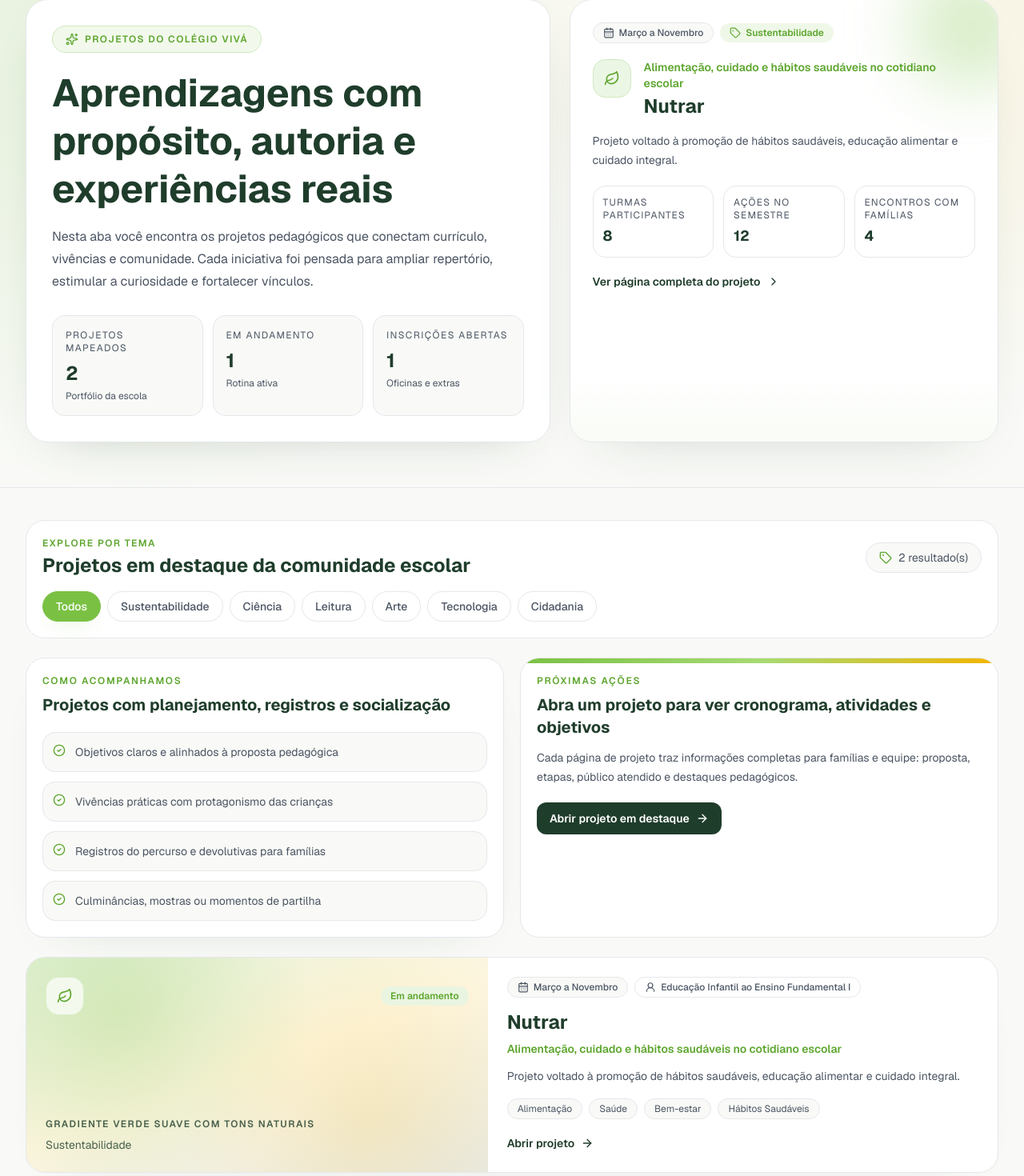
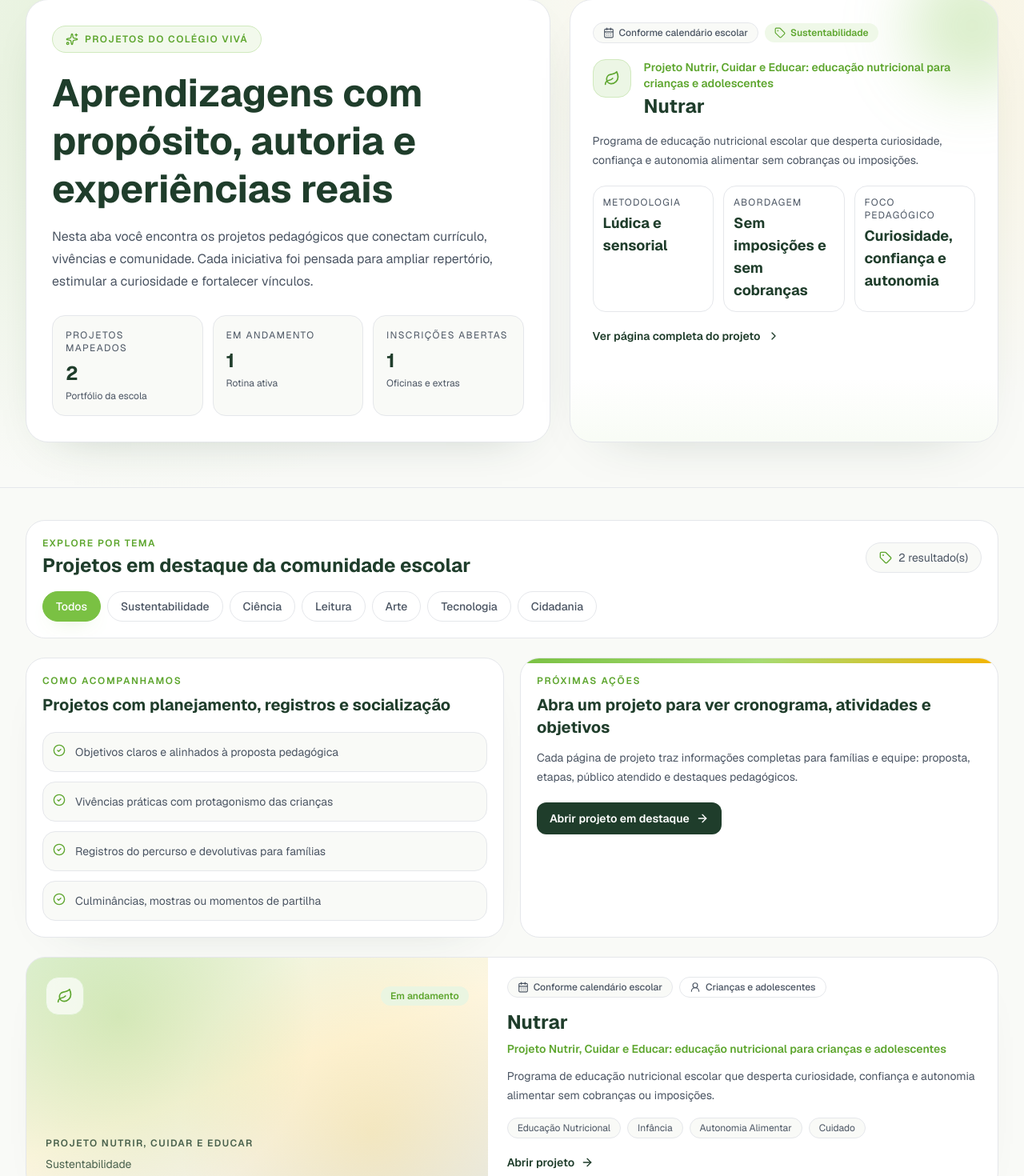
Before and after one commit to DiiasDev/site-colegio-viva, a Next.js app: page /projetos in a window 1280 px wide. Shown: the part 439-1909 px from the top of the page at 80% size. Built offline with nearby package versions, Linux system fonts and the light colour scheme.

Commit message:
fix: trazendo informações verdadeiras

```diff
--- a/src/components/about/LocalMap.tsx
+++ b/src/components/about/LocalMap.tsx
@@ -5,8 +5,8 @@ import { ArrowUpRight, Clock3, MapPin, Navigation, Phone } from "lucide-react";
 
 const SCHOOL_LOCATION = {
   name: "Colégio Vivá",
-  addressLine1: "Endereço completo da escola",
-  addressLine2: "Hortolândia - SP",
+  addressLine1: "Rua Santa Gertrudes, 1978 - Bela Vista IV",
+  addressLine2: "Cosmópolis - SP, 13150-312",
   // coordinates: "-22.6517666, -47.1860287",
   visitHours: "Seg a Sex • 7h às 17:30",
   phoneLabel: "(19) 99127-8346",
--- a/src/components/contact/Cabecalho.tsx
+++ b/src/components/contact/Cabecalho.tsx
@@ -51,6 +51,7 @@ export default function Cabecalho({
 }: CabecalhoProps) {
   const pathname = usePathname();
   const breadcrumb = breadcrumbOverride ?? getBreadcrumbLabels(pathname);
+  const pathSegments = (pathname ?? "/").split("/").filter(Boolean);
   const currentTitle = title ?? breadcrumb[breadcrumb.length - 1] ?? "Página";
   const currentBadge = badge ?? (breadcrumb.length > 1 ? breadcrumb[breadcrumb.length - 2] ?? "Página" : "Página");
 
@@ -81,7 +82,8 @@ export default function Cabecalho({
           <p className="mt-3 flex flex-wrap items-center justify-center gap-x-2 text-xs font-medium uppercase tracking-[0.2em] text-white/85 sm:text-sm">
             {breadcrumb.map((item, index) => {
               const isLast = index === breadcrumb.length - 1;
-              const href = index === 0 ? "/" : null;
+              const href =
+                isLast || index > pathSegments.length ? null : index === 0 ? "/" : `/${pathSegments.slice(0, index).join("/")}`;
 
               return (
                 <span key={`${item}-${index}`} className="inline-flex items-center">
--- a/src/components/projects/projectsData.tsx
+++ b/src/components/projects/projectsData.tsx
@@ -52,57 +52,60 @@ export const pData: ProjectData[] = [
     id: 1,
     slug: "nutrar",
     titulo: "Nutrar",
-    subtitulo: "Alimentação, cuidado e hábitos saudáveis no cotidiano escolar",
+    subtitulo: "Projeto Nutrir, Cuidar e Educar: educação nutricional para crianças e adolescentes",
     data: "26/02/2026",
-    periodo: "Março a Novembro",
+    periodo: "Conforme calendário escolar",
     conteudo:
-      "O projeto Nutrar promove experiências com alimentação saudável, autocuidado e bem-estar por meio de atividades práticas, rodas de conversa e ações educativas envolvendo estudantes e famílias.",
+      "O projeto Nutrar é um programa de educação nutricional desenvolvido para ser aplicado exclusivamente em escolas. A proposta ajuda crianças e adolescentes a construírem uma relação positiva e saudável com a comida desde cedo, com aulas lúdicas e sensoriais que respeitam o tempo e a individualidade de cada criança, aproveitando também o incentivo do coletivo.",
     resumo:
-      "Projeto voltado à promoção de hábitos saudáveis, educação alimentar e cuidado integral.",
-    imagem: "Gradiente verde suave com tons naturais",
+      "Programa de educação nutricional escolar que desperta curiosidade, confiança e autonomia alimentar sem cobranças ou imposições.",
+    imagem: "Projeto Nutrir, Cuidar e Educar",
     icon: "leaf",
     categoria: "Sustentabilidade",
     status: "Em andamento",
-    faixaEtaria: "Educação Infantil ao Ensino Fundamental I",
-    local: "Salas, refeitório pedagógico e pátio",
-    coordenacao: "Equipe pedagógica e professores",
-    publico: "Estudantes e famílias",
+    faixaEtaria: "Crianças e adolescentes",
+    local: "Aplicação exclusiva em escolas",
+    coordenacao: "Responsável pelo Projeto Nutrar e equipe pedagógica escolar",
+    publico: "Estudantes no ambiente escolar",
     objetivo:
-      "Estimular hábitos alimentares saudáveis, autonomia e consciência sobre cuidado com o corpo e a saúde.",
+      "Despertar curiosidade, confiança e autonomia alimentar, aproximando as crianças dos alimentos saudáveis sem obrigar a comer.",
     impactoEsperado:
-      "Maior adesão a práticas de alimentação equilibrada e fortalecimento de atitudes de autocuidado no ambiente escolar.",
-    tags: ["Alimentação", "Saúde", "Bem-estar", "Hábitos Saudáveis"],
+      "Fortalecimento da educação alimentar na infância como cuidado, prevenção e amor, com impacto positivo para toda a vida.",
+    tags: ["Educação Nutricional", "Infância", "Autonomia Alimentar", "Cuidado"],
     destaques: [
-      "Vivências de educação alimentar com mediação pedagógica",
-      "Encontros temáticos sobre cuidado e bem-estar",
-      "Integração com famílias em ações de conscientização",
+      "Metodologia lúdica: brincar + aprender para gerar fixação real",
+      "O alimento é o protagonista das aulas, com histórias adaptadas, jogos e personagens",
+      "Não afastar quem já come bem e aproximar, com segurança, quem tem medo de provar",
     ],
     metricas: [
-      { label: "Turmas participantes", value: "8" },
-      { label: "Ações no semestre", value: "12" },
-      { label: "Encontros com famílias", value: "4" },
+      { label: "Metodologia", value: "Lúdica e sensorial" },
+      { label: "Abordagem", value: "Sem imposições e sem cobranças" },
+      { label: "Foco pedagógico", value: "Curiosidade, confiança e autonomia" },
     ],
     atividades: [
-      "Rodas de conversa sobre alimentação e saúde",
-      "Oficinas de lanche saudável",
-      "Dinâmicas sobre higiene e autocuidado",
-      "Campanhas internas de hábitos saudáveis",
+      "Aulas lúdicas e sensoriais com foco em educação alimentar",
+      "Vivências com alimentos para reduzir receios e ampliar aceitação",
+      "Histórias adaptadas, jogos, personagens e brincadeiras como estratégia pedagógica",
+      "Atividades coletivas com incentivo entre os colegas",
     ],
     cronograma: [
       {
-        phase: "Sensibilização",
-        period: "Março",
-        description: "Apresentação do projeto e levantamento de hábitos e interesses das turmas.",
+        phase: "Acolhimento e vínculo",
+        period: "Início do ciclo",
+        description:
+          "Apresentação do projeto e construção de um ambiente seguro para crianças com diferentes relações com a comida.",
       },
       {
-        phase: "Vivências",
-        period: "Abril a Agosto",
-        description: "Oficinas, rodas e práticas orientadas sobre alimentação e autocuidado.",
+        phase: "Vivências lúdicas e sensoriais",
+        period: "Desenvolvimento contínuo",
+        description:
+          "Realização de aulas práticas com alimentos, jogos, histórias e brincadeiras para promover aproximação saudável.",
       },
       {
-        phase: "Socialização",
-        period: "Setembro a Novembro",
-        description: "Compartilhamento de aprendizados com famílias e fechamento do ciclo do projeto.",
+        phase: "Autonomia e consolidação",
+        period: "Fechamento do ciclo",
+        description:
+          "Fortalecimento da confiança para experimentar e manutenção de atitudes positivas sobre alimentação no cotidiano escolar.",
       },
     ],
   },
```
Also changed, not shown: public/Nutrar/Nutrar1.png (added), public/Nutrar/responsavel.png (added).
